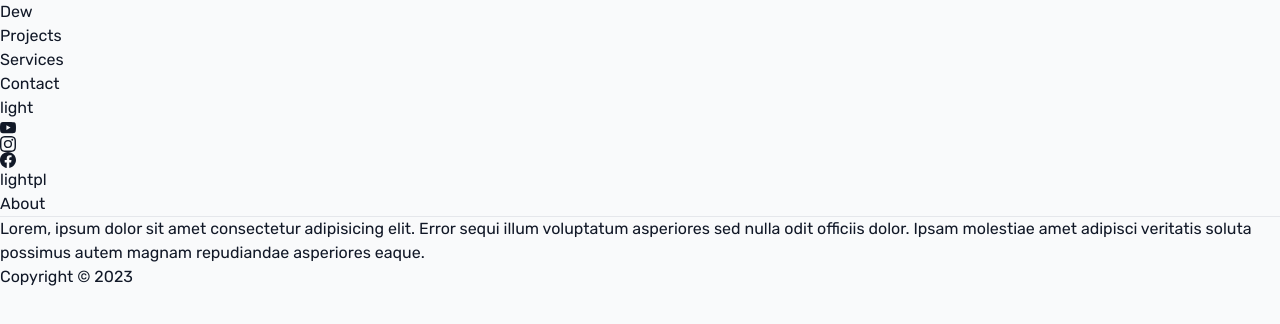
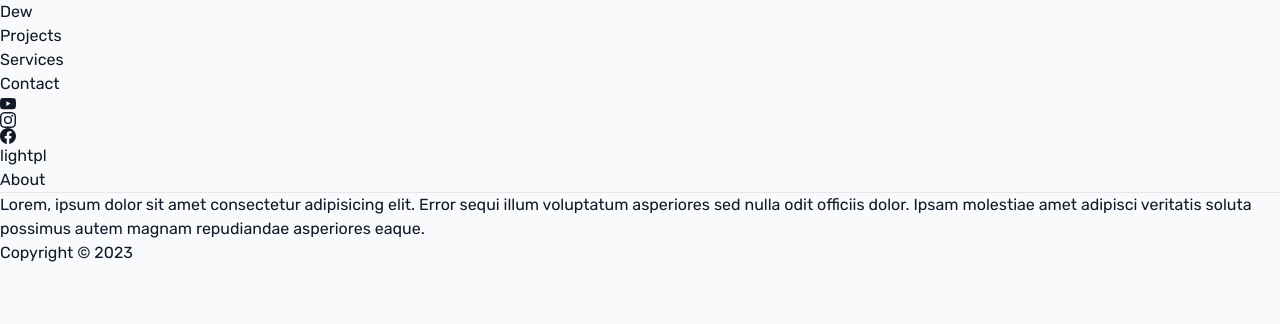
Before and after one commit to rosiak0/dewfpv, a Next.js app: page / in a window 1280 px wide. Shown: the top 324 px of the page. Built offline with nearby package versions, Linux system fonts and the light colour scheme.

Commit message:
theme button removed

```diff
--- a/components/NavbarDesktop.tsx
+++ b/components/NavbarDesktop.tsx
@@ -44,16 +44,7 @@ const NavbarDesktop = () => {
               </div>
             </li>
           ))}
-          <div>
-            <button
-              onClick={() =>
-                theme == "dark" ? setTheme("light") : setTheme("dark")
-              }
-              className="mx-3 transition-all duration-100 text-gray-800 dark:text-gray-50"
-            >
-              {theme == "light" ? "dark" : "light"}
-            </button>
-          </div>
+
           <li className="flex justify-between">
             <div className="w-10 my-auto">
               <Link href="https://www.youtube.com/@DewFPV" target="_blank">
```
